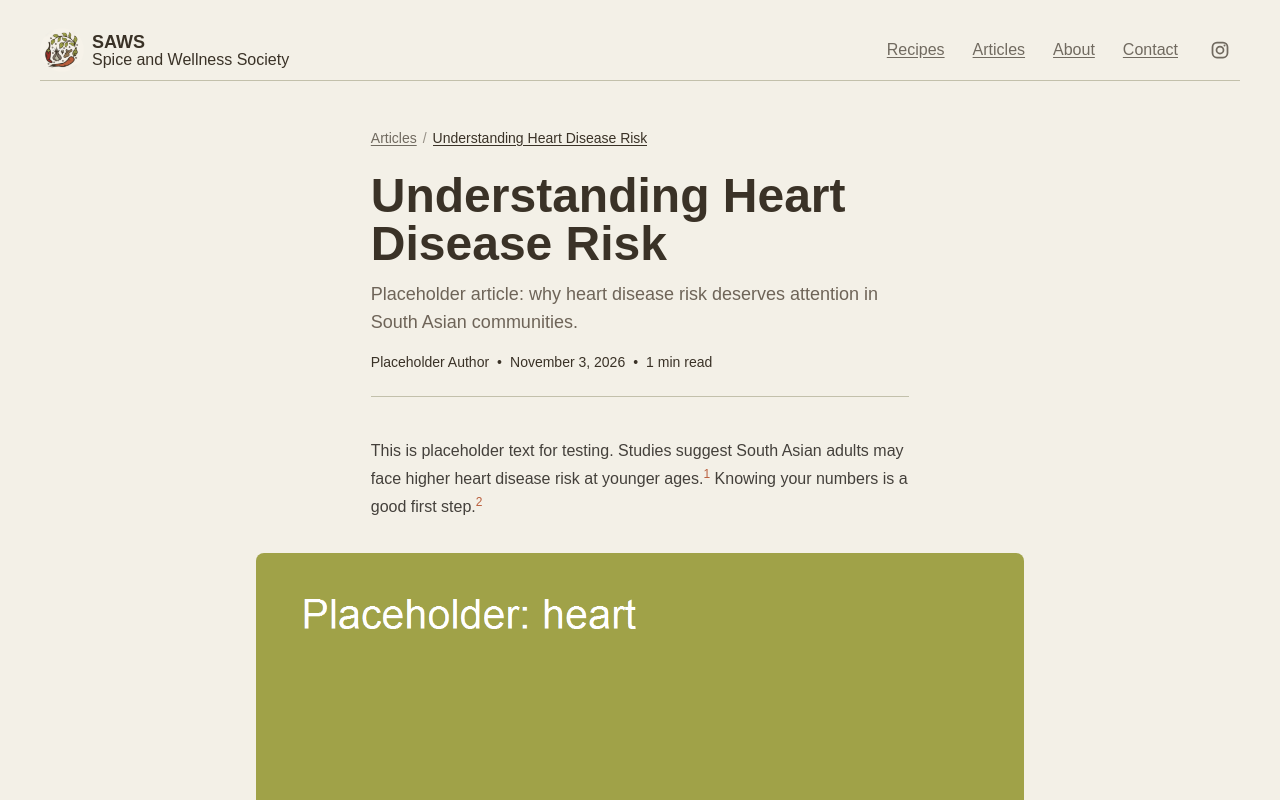
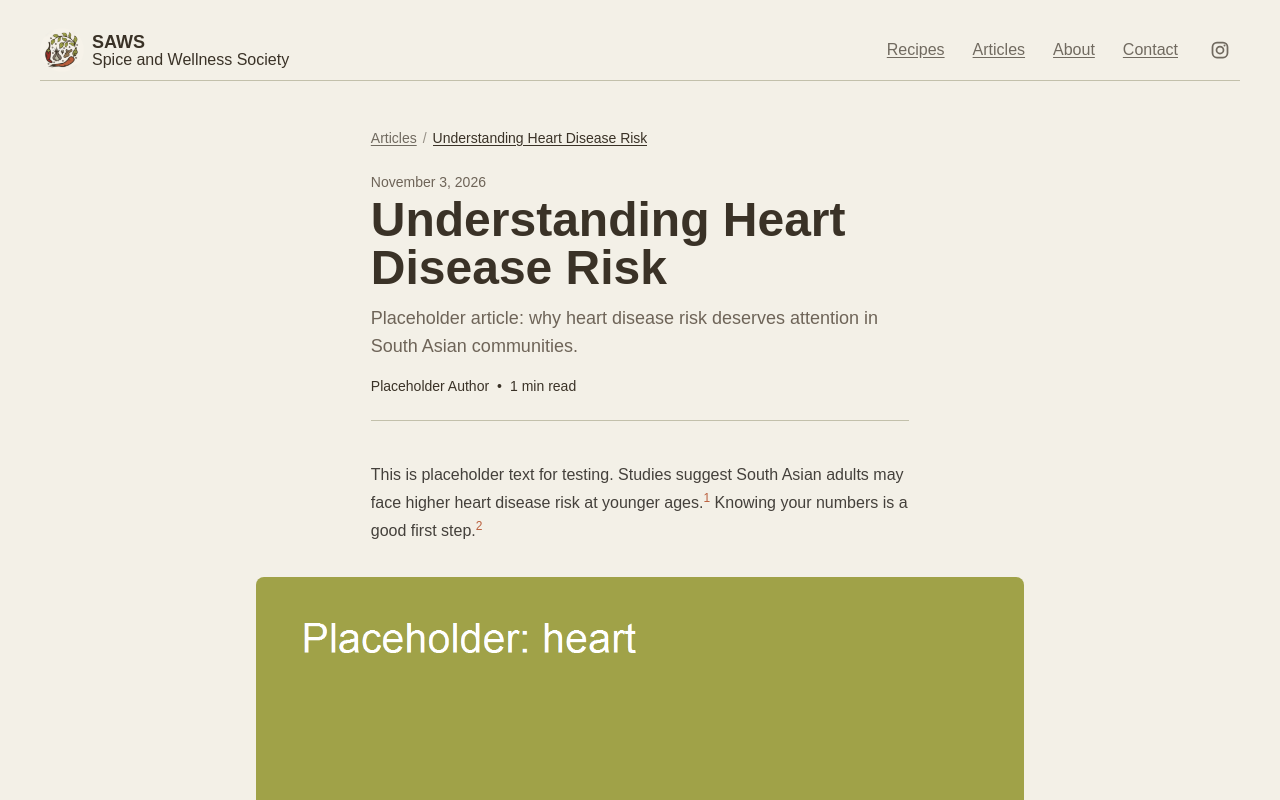
Before and after one commit to SpiceAndWellnessSociety/website, a Next.js app: page /articles/heart-disease-risk in a window 1280 px wide. Shown: the top 800 px of the page. Built offline with nearby package versions, Linux system fonts and the light colour scheme; no server answers.

Commit message:
feat: show article date above title

```diff
--- a/app/articles/[id]/page.tsx
+++ b/app/articles/[id]/page.tsx
@@ -76,12 +76,13 @@ async function Article({
             {metadata.title}
           </Link>
         </nav>
+        <time dateTime={metadata.date} className="block mb-1 text-sm text-ccgarlic-light">
+          {date}
+        </time>
         <h1 className="text-4xl md:text-5xl font-bold">{metadata.title}</h1>
         <p className="mt-3 text-lg text-ccgarlic-light">{metadata.blurb}</p>
         <p className="mt-4 flex flex-wrap items-center gap-x-2 text-sm">
           <span>{metadata.author}</span>
-          <span aria-hidden="true">•</span>
-          <time dateTime={metadata.date}>{date}</time>
           <span aria-hidden="true">•</span>
           <span>{readTime(id)} min read</span>
         </p>
```
